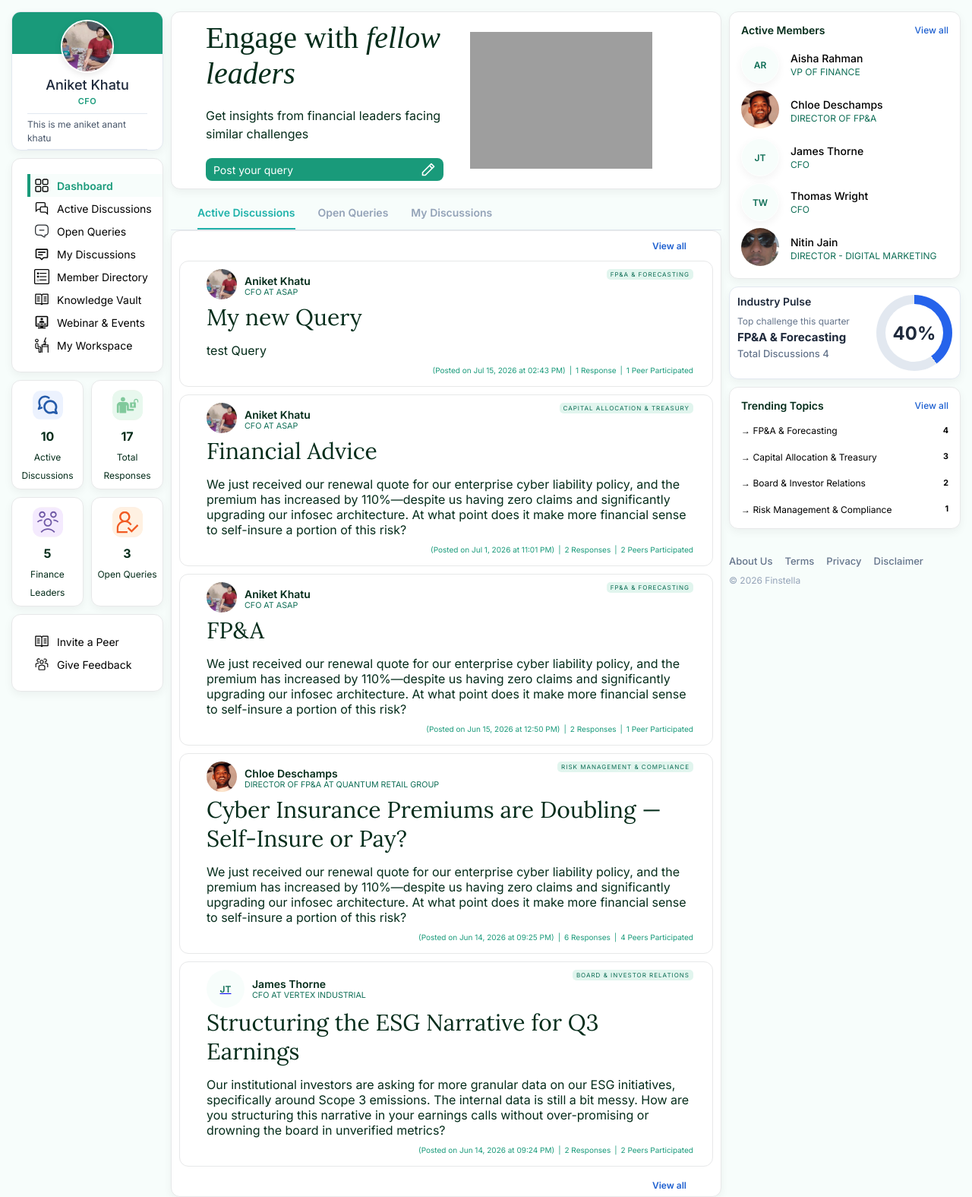
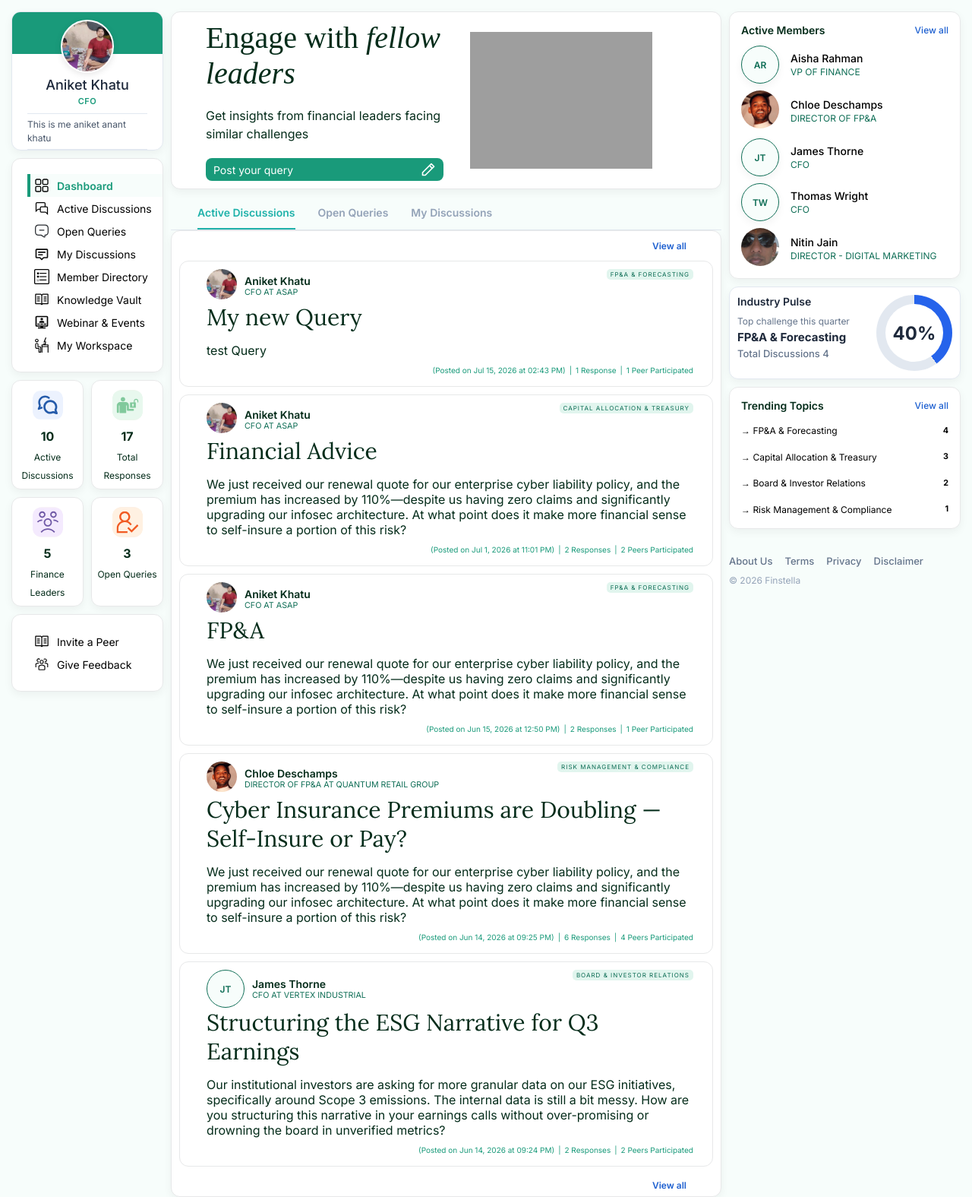
Before and after one commit to anikht30/finstella, a Django app: page /dashboard/ in a window 1280 px wide. Shown: the part 91-1666 px from the top of the page at 76% size. Run offline with Django 5.2, Linux system fonts and the light colour scheme; a user stored in the database is signed in; data comes from the database, SQL or seed files in the repository; data that the repository does not hold is empty; parts of the project's set-up code (start-up, migrations or seed data) failed here and were passed over; some libraries are stand-ins or nearby versions; grey boxes are pictures that could not be loaded.

Commit message:
profile outline

```diff
--- a/static/css/dashboard.css
+++ b/static/css/dashboard.css
@@ -626,6 +626,11 @@ article:hover{
     flex-grow: 1;
 }
 
+
+.author-icon a{
+    text-decoration :none;
+}
+
 .author-icon img{
     width: 40px;
     height: 40px;
@@ -760,7 +765,7 @@ article:hover{
     border-radius: 50%;
     color: rgb(15, 110, 86);
 
-    /* border: 1px solid rgb(15, 110, 86); */
+    border: 1px solid rgb(15, 110, 86);
     object-fit: cover;
     background: #f7fdfb;
     justify-content: center;
@@ -887,7 +892,7 @@ article:hover{
     border-radius: 50%;
     color: rgb(15, 110, 86);
 
-    border: 1px solid #fff;
+    border: 1px solid rgb(15, 110, 86);
     object-fit: cover;
     background: #f7fdfb;
     justify-content: center;
@@ -1295,7 +1300,8 @@ article:hover{
             width: 70px;
             height: 70px;
             border-radius: 50%;
-            border: 4px solid #ffffff;
+            /* border: 4px solid #ffffff; */
+            border : 4px solid rgba(255, 255, 255, 0.6);
             background: #f7fdfb;
             color: rgb(15, 110, 86);
             display: flex;
@@ -1593,7 +1599,7 @@ transform: translateX(-4px);
 
 .alphabet-filter-container {
     padding: 12px;
-    background: #f8fafc;
+    /* background: #f8fafc; */
     border-radius: 8px;
     border: 1px solid #e2e8f0;
 }
--- a/templates/dashboard.html
+++ b/templates/dashboard.html
@@ -146,7 +146,7 @@
                             <div class="author-details">
 
                                 <div class="author-icon">
-                                    <a href="{% url 'member_profile' thread.author.id %}">
+                                    <a href="{% url 'member_profile' thread.author.id %}" style="text-decoration:none">
                                         {% if thread.author.profile_picture %}
                                             <img src="{{ thread.author.profile_picture.url }}" alt="{{ thread.author.first_name }}">
                                         {% else %}
--- a/templates/fellowship_login.html
+++ b/templates/fellowship_login.html
@@ -45,7 +45,7 @@
         <div class="login-pipe">|</div>
 
         <div style="text-align: left;">
-            <a href="{% url 'password_reset' %}" style="font-size: 13px; color: #64748B; text-decoration: none; font-family: 'Inter', sans-serif; font-weight: 500; transition: color 0.2s;" onmouseover="this.style.color='#199A7A'" onmouseout="this.style.color='#64748B'">Forgot password?</a>
+            <a href="{% url 'password_reset' %}" style="font-size: 13px; color: #64748B; text-decoration: none; font-family: 'Inter', sans-serif; font-weight: 500; transition: color 0.2s;" onmouseover="this.style.color='#199A7A'" onmouseout="this.style.color='#64748B'">Forgot Password?</a>
         </div>
 
 
--- a/templates/members.html
+++ b/templates/members.html
@@ -15,7 +15,7 @@
 
     {% comment %} <h2 class="sec-h2" style="margin-bottom: 32px;">Verified Finance Leaders</h2> {% endcomment %}
 
-    <div class="alphabet-filter-container" style="display: flex; flex-wrap: wrap; gap: 6px; margin-bottom: 24px; align-items: center;">
+    <div class="alphabet-filter-container" style="display: flex; flex-wrap: wrap; gap: 6px; margin-bottom: 24px; align-items: center;justify-content:center;">
 
     <!-- 'All' Button -->
     <a href="{% url 'member_directory' %}"
@@ -51,7 +51,7 @@
     {% if member.profile_picture %}
         <img src="{{ member.profile_picture.url }}" alt="{{ member.first_name }}" style="width: 48px; height: 48px; border-radius: 50%; object-fit: cover; border: 2px solid rgba(4, 44, 26, 0.05); box-shadow: 0 2px 8px rgba(0,0,0,0.05);">
     {% else %}
-        <div style="width: 48px; height: 48px; border-radius: 50%;  background:#f7fdfb; color: rgb(15, 110, 86); display: flex; align-items: center; justify-content: center; font-family: inherit; font-size: 14px; font-weight: 600; box-shadow: 0 2px 8px rgba(0,0,0,0.05);">
+        <div style="width: 48px; height: 48px; border-radius: 50%;  background:#f7fdfb; color: rgb(15, 110, 86); display: flex; align-items: center; justify-content: center; font-family: inherit; font-size: 14px; font-weight: 600; box-shadow: 0 2px 8px rgba(0,0,0,0.05); border:1px solid rgb(15, 110, 86);">
             {{ member.first_name|first }}{{ member.last_name|first }}
         </div>
     {% endif %}
--- a/templates/thread_detail.html
+++ b/templates/thread_detail.html
@@ -118,7 +118,7 @@
                                 {% if reply.author.profile_picture %}
                                     <img src="{{ reply.author.profile_picture.url }}" alt="{{ reply.author.first_name }}" style="width: 40px; height: 40px; border-radius: 50%; object-fit: cover;">
                                 {% else %}
-                                    <div class="initial" style="text-decoration: none; width: 40px; height: 40px; border-radius: 50%; background: #199A7A; color: white; display: flex; align-items: center; justify-content: center; font-weight: bold;">
+                                    <div class="initial" >
                                         {{ reply.author.first_name|first }}{{ reply.author.last_name|first }}
                                     </div>
                                 {% endif %}
@@ -177,7 +177,7 @@
                                         {% if sub.author.profile_picture %}
                                             <img src="{{ sub.author.profile_picture.url }}" alt="{{ sub.author.first_name }}" style="width: 32px; height: 32px; border-radius: 50%; object-fit: cover;">
                                         {% else %}
-                                            <div style="width: 32px; height: 32px; border-radius: 50%; background: #199A7A; color: #fff; display: flex; align-items: center; justify-content: center; font-size: 11px; font-weight: 700;">
+                                            <div class="initial" style="width: 32px; height: 32px; border-radius: 50%; display: flex; align-items: center; justify-content: center; font-size: 11px; font-weight: 700;">
                                                 {{ sub.author.first_name|first }}{{ sub.author.last_name|first }}
                                             </div>
                                         {% endif %}
```
